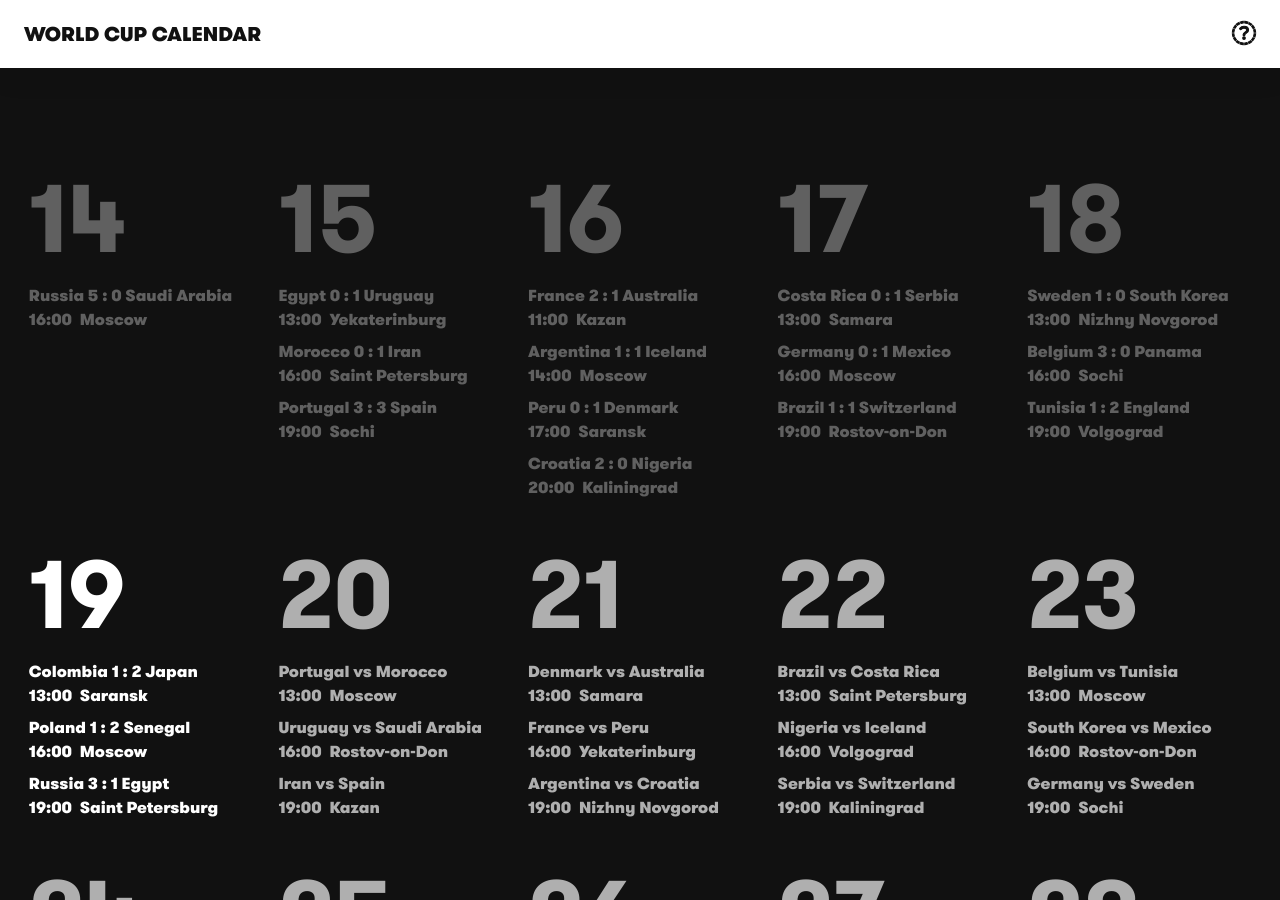
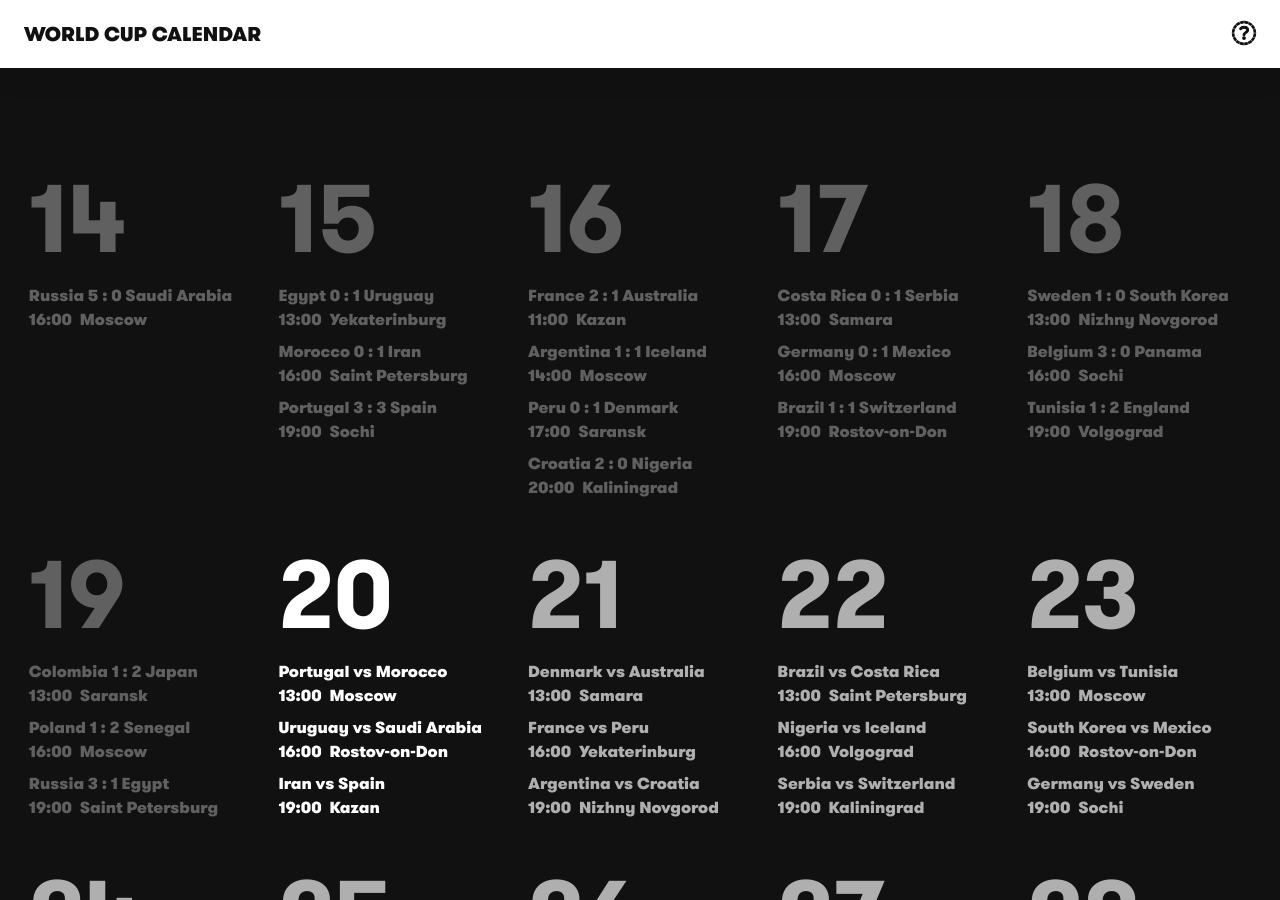
Before and after one commit to iamclydehoel/worldcupcalendar-2018, a Jekyll site: the page built from index.html, in a window 1280 px wide and 900 px high. Built offline with Jekyll 4.4.1, drawn with Linux system fonts in a browser that asks for light colours; nearby versions of some CDN libraries.

Commit message:
Day update

```diff
--- a/index.html
+++ b/index.html
@@ -9,7 +9,7 @@
   <div class="calendar calendar--day">
 
     {% for day in site.data.fixtures %}
-      <div class="day{% if day.date == '19/6' %} day--current{% endif %}">
+      <div class="day{% if day.date == '20/6' %} day--current{% endif %}">
         <h3 class="day__title">{{ day.date | split:'/' | first }}</h3>
         <ul class="fixtures">
           {% for match in day.matches %}
```
